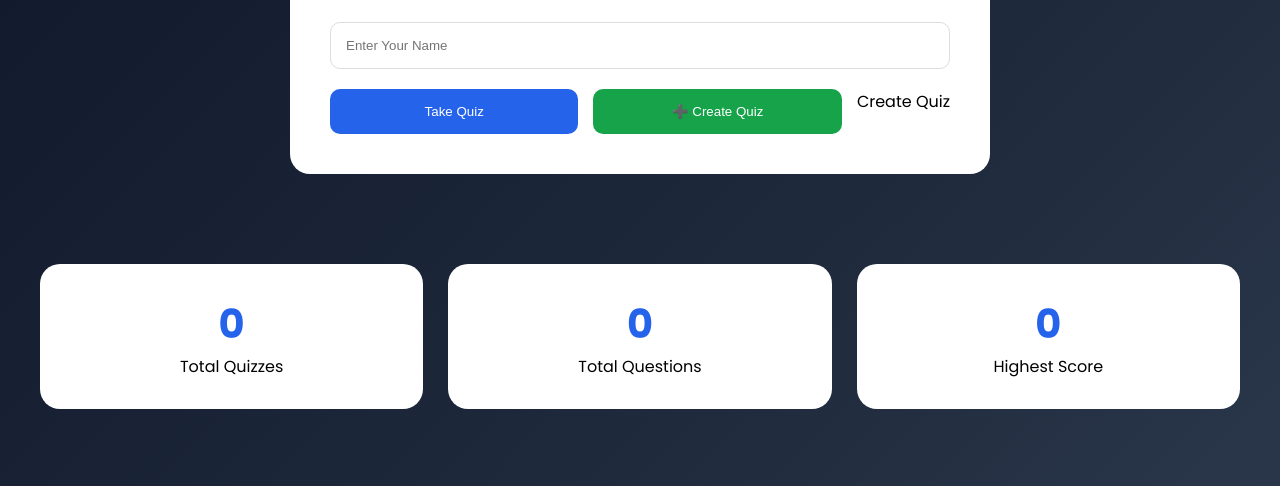
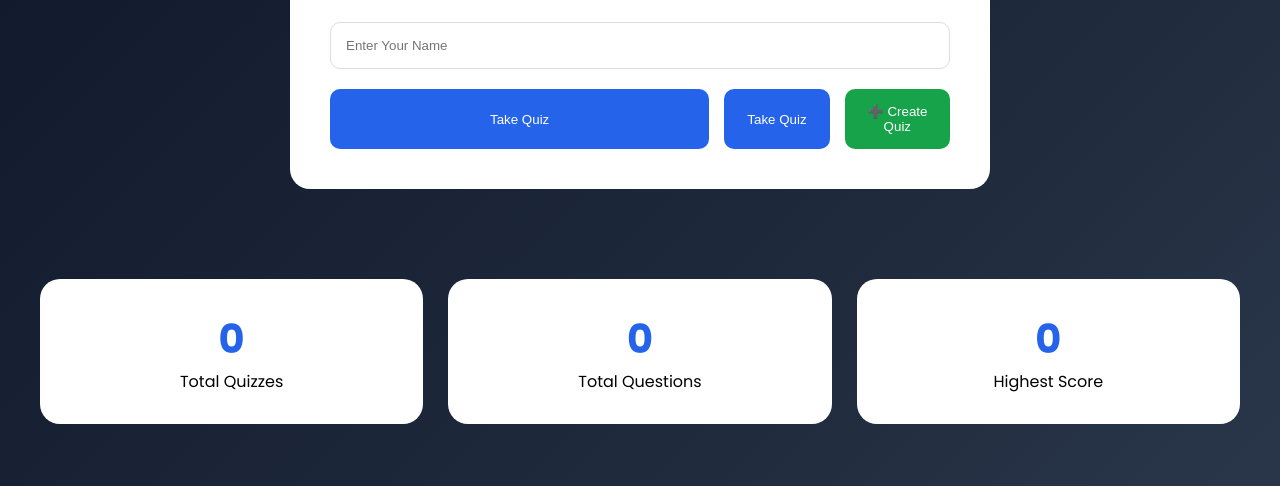
Before and after one commit to Urmitha2005/Quiz-, a plain HTML site: page index.html in a window 1280 px wide. Shown: the part 281-767 px from the top of the page. Drawn offline with Linux system fonts and the light colour scheme.

Commit message:
Remove duplicate 'Create Quiz' button

```diff
--- a/index.html
+++ b/index.html
@@ -75,18 +75,19 @@ Take Quiz
 
 </button>
 
+<div class="buttons">
+
+<button onclick="goToCategories()">
+Take Quiz
+</button>
+
 <button
 class="secondary"
 onclick="goToAdmin()">
-
 ➕ Create Quiz
-
 </button>
 
-Create Quiz
-
-</button>
-
+</div>
 </div>
 
 </div>
```
